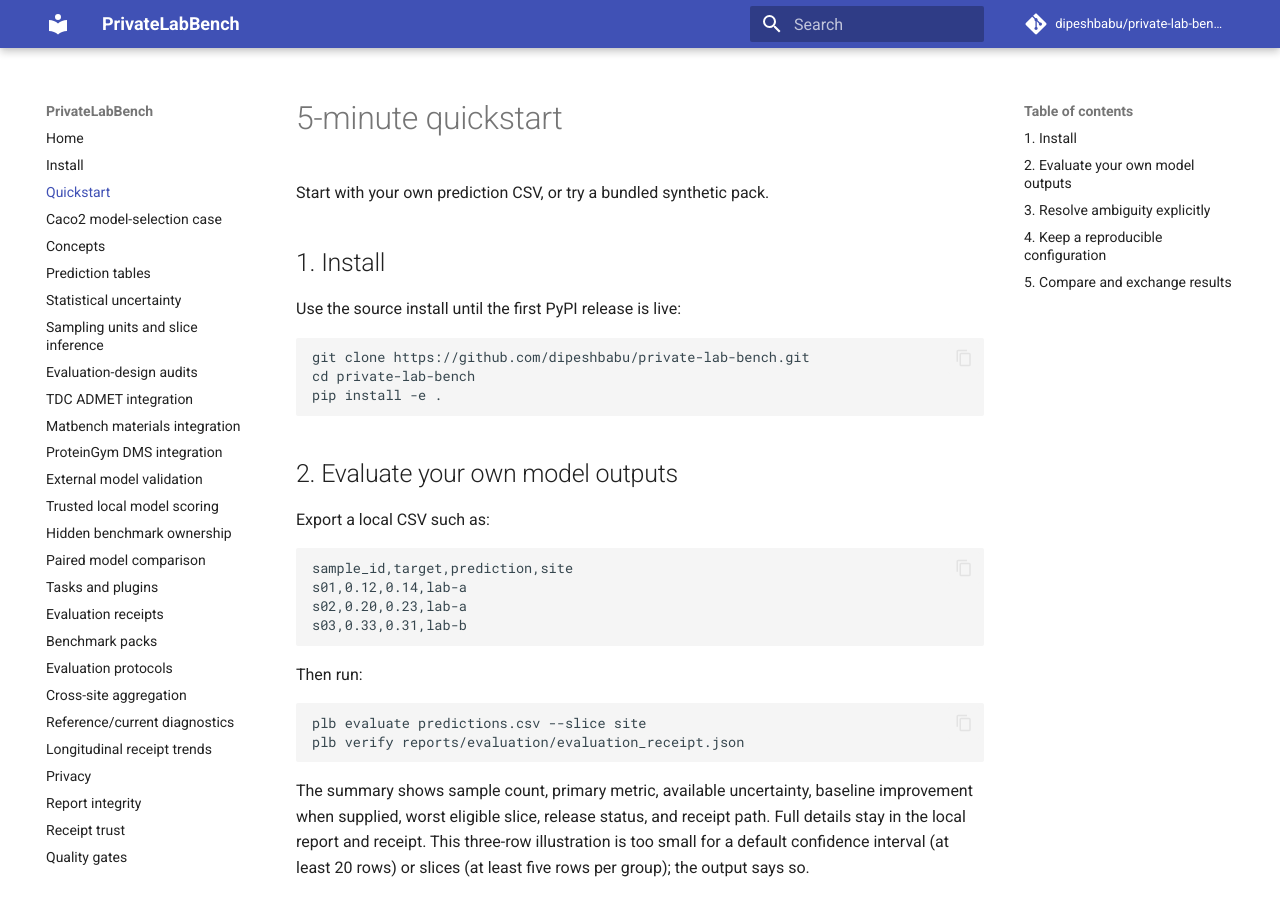
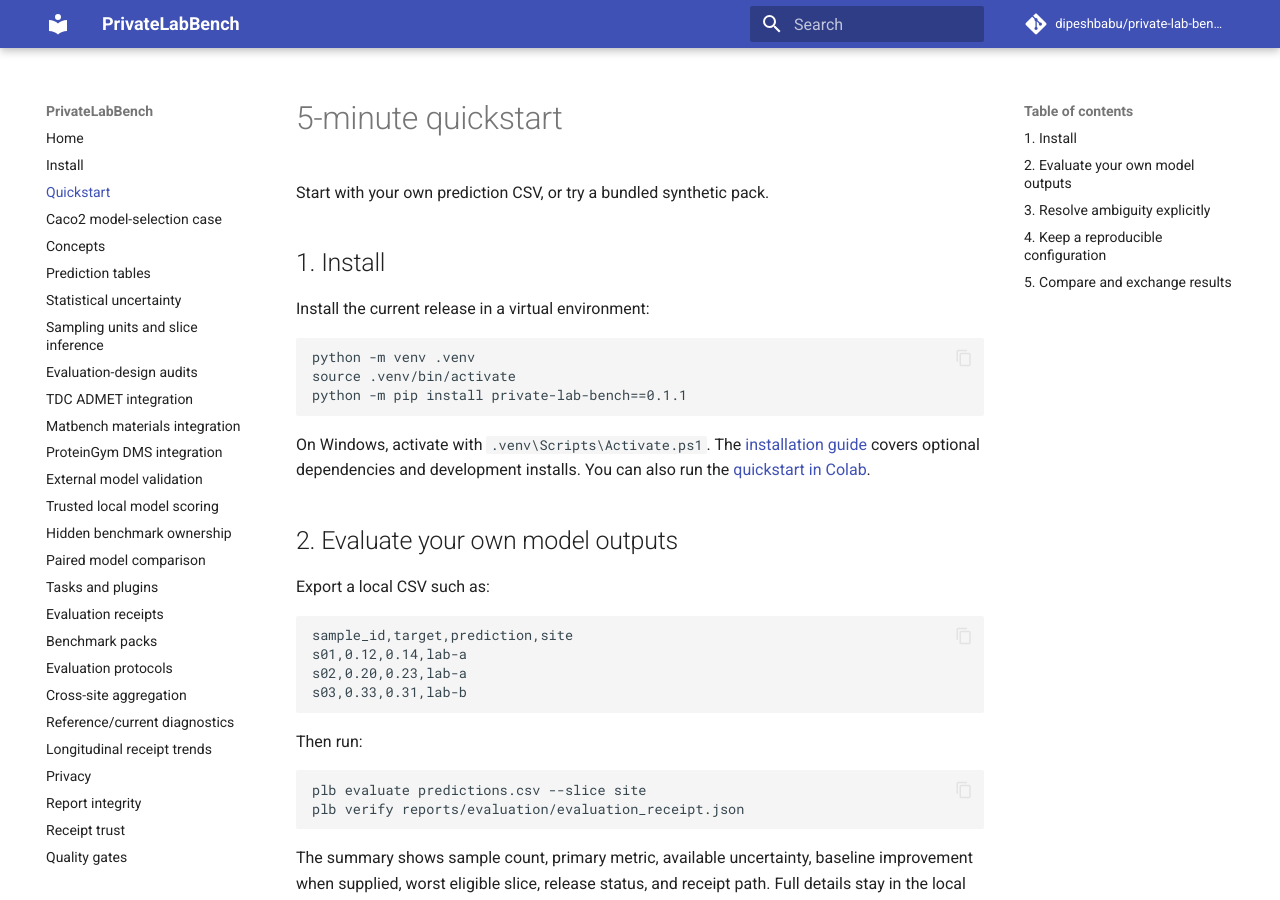
Before and after one commit to dipeshbabu/private-lab-bench, an MkDocs documentation site: the page built from docs/quickstart.md, in a window 1280 px wide and 900 px high. Built offline with MkDocs 1.6.1 and Material for MkDocs 9.7.7, drawn with Linux system fonts in a browser that asks for light colours; comment, search, counter and statistics services are not loaded.

````diff
--- a/docs/quickstart.md
+++ b/docs/quickstart.md
@@ -4,13 +4,17 @@ Start with your own prediction CSV, or try a bundled synthetic pack.
 
 ## 1. Install
 
-Use the source install until the first PyPI release is live:
+Install the current release in a virtual environment:
 
 ```bash
-git clone https://github.com/dipeshbabu/private-lab-bench.git
-cd private-lab-bench
-pip install -e .
+python -m venv .venv
+source .venv/bin/activate
+python -m pip install private-lab-bench==0.1.1
 ```
+
+On Windows, activate with `.venv\Scripts\Activate.ps1`. The [installation guide](install.md)
+covers optional dependencies and development installs. You can also run the
+[quickstart in Colab](https://colab.research.google.com/github/dipeshbabu/private-lab-bench/blob/v0.1.1/examples/notebooks/quickstart.ipynb).
 
 ## 2. Evaluate your own model outputs
 
````
Also changed, not shown: CHANGELOG.md (+1 -0 lines), docs/releases.md (+3 -0 lines), 1 other file.
